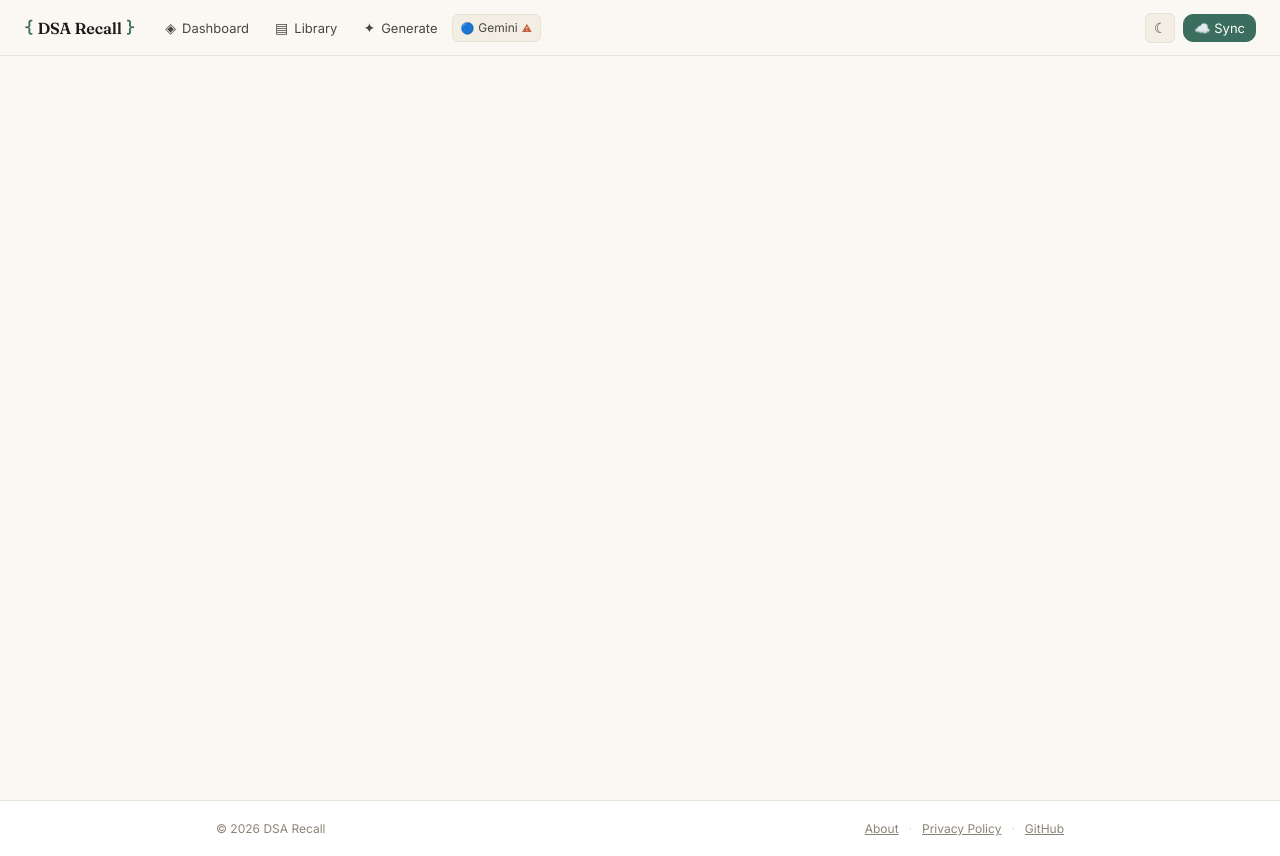
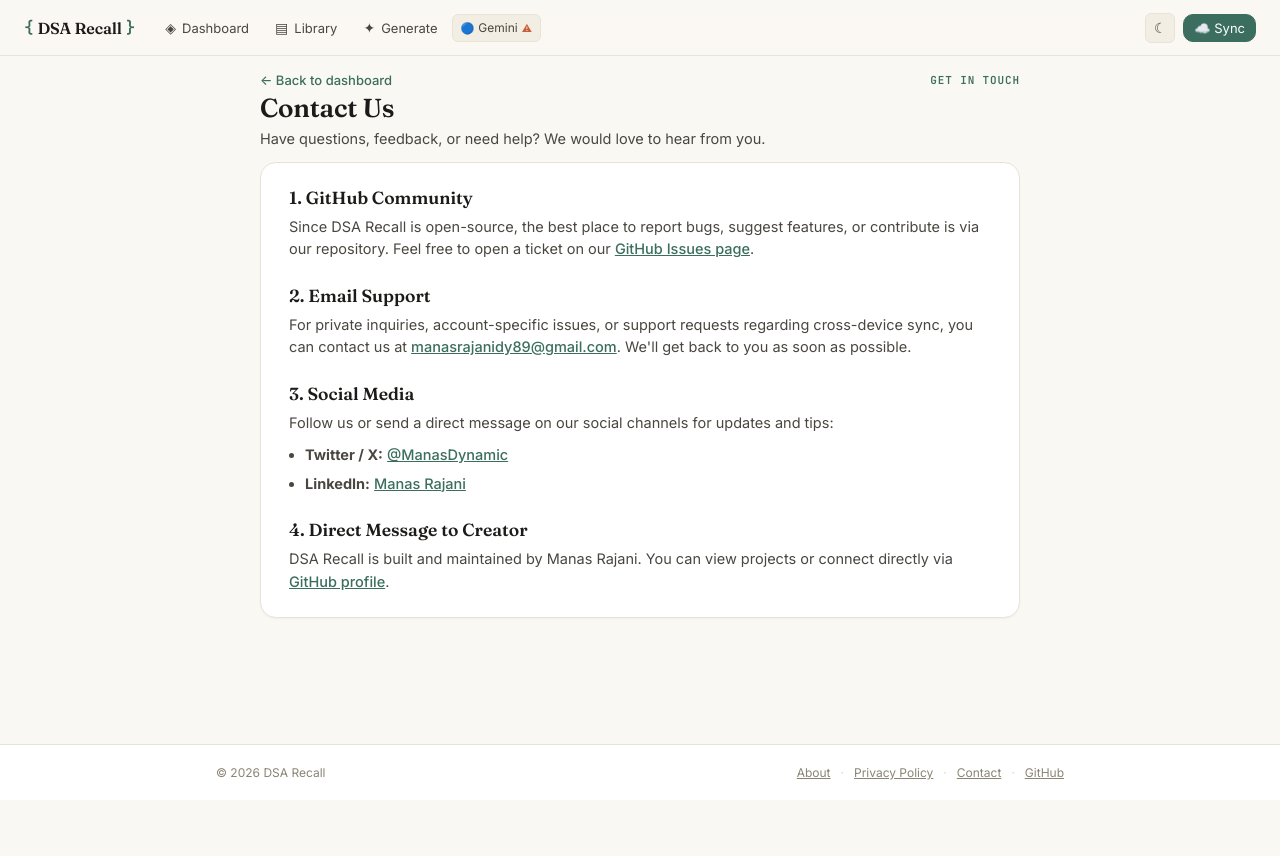
Before and after one commit to MANASZ-WEBDEV/DSA-Revision, a React (Vite) app: page /contact in a window 1280 px wide. After the commit the page ends 800 px from the top, so only its background shows below. Built offline with nearby package versions, Linux system fonts and the light colour scheme; no server answers.

Commit message:
feat: add Contact Us page with real social links and single-viewport layout

```diff
--- a/src/App.tsx
+++ b/src/App.tsx
@@ -13,6 +13,7 @@ import { Onboarding }     from "./components/landing/Onboarding";
 import { ReviewHistory }  from "./components/dashboard/ReviewHistory";
 import { PrivacyPage }    from "./components/landing/PrivacyPage";
 import { AboutPage }      from "./components/landing/AboutPage";
+import { ContactPage }    from "./components/landing/ContactPage";
 import { Analytics }      from "@vercel/analytics/react";
 import { useCardStore, useProviderStore, useReviewHistory, useSessionHistory } from "./hooks/useStore";
 import { useTheme }       from "./hooks/useTheme";
@@ -37,6 +38,7 @@ function AppContent() {
   const isPrivacyPage = location.pathname === "/privacy";
   const isGeneratePage = location.pathname === "/generate";
   const isAboutPage = location.pathname === "/about";
+  const isContactPage = location.pathname === "/contact";
   const [isMobile, setIsMobile] = useState(window.innerWidth <= 768);
 
   useEffect(() => {
@@ -47,7 +49,7 @@ function AppContent() {
     return () => window.removeEventListener("resize", handleResize);
   }, []);
 
-  const shouldLockViewport = (isPrivacyPage || isGeneratePage || isAboutPage) && !isMobile;
+  const shouldLockViewport = (isPrivacyPage || isGeneratePage || isAboutPage || isContactPage) && !isMobile;
   const [showSettings, setShowSettings] = useState(false);
   const [showLogin, setShowLogin] = useState(false);
   const [menuOpen, setMenuOpen] = useState(false);
@@ -406,6 +408,10 @@ function AppContent() {
             path="/about"
             element={<AboutPage />}
           />
+          <Route
+            path="/contact"
+            element={<ContactPage />}
+          />
         </Routes>
       </main>
 
@@ -416,6 +422,8 @@ function AppContent() {
             <Link to="/about" style={s.footerLink}>About</Link>
             <span style={{ color: "var(--border-strong)" }}>·</span>
             <Link to="/privacy" style={s.footerLink}>Privacy Policy</Link>
+            <span style={{ color: "var(--border-strong)" }}>·</span>
+            <Link to="/contact" style={s.footerLink}>Contact</Link>
             <span style={{ color: "var(--border-strong)" }}>·</span>
             <a href="https://github.com/MANASZ-WEBDEV/DSA-Revision" target="_blank" rel="noreferrer" style={s.footerLink}>GitHub</a>
           </div>
--- /dev/null
+++ b/src/components/landing/ContactPage.tsx
@@ -0,0 +1,158 @@
+import { Link } from "react-router-dom";
+import React from "react";
+
+export function ContactPage() {
+  React.useEffect(() => {
+    window.scrollTo(0, 0);
+
+    // Apply overflow: hidden to body to prevent body-level scrolling on desktop
+    const isDesktop = window.innerWidth > 768;
+    const originalOverflow = document.body.style.overflow;
+
+    if (isDesktop) {
+      document.body.style.overflow = "hidden";
+    }
+
+    return () => {
+      document.body.style.overflow = originalOverflow;
+    };
+  }, []);
+
+  return (
+    <div className="animate-fadeInUp privacy-container">
+      <div style={s.header}>
+        <Link to="/" style={s.backLink} className="btn-press">
+          ← Back to dashboard
+        </Link>
+        <span className="font-mono" style={s.eyebrow}>Get In Touch</span>
+      </div>
+
+      <div style={{ marginBottom: 12 }}>
+        <h1 style={s.h1}>Contact Us</h1>
+        <p style={{ fontSize: 14.5, color: "var(--ink-soft)", margin: "4px 0 0", lineHeight: 1.5 }}>
+          Have questions, feedback, or need help? We would love to hear from you.
+        </p>
+      </div>
+
+      <div className="privacy-card">
+        <section style={s.section}>
+          <h2 style={s.sectionTitle}>1. GitHub Community</h2>
+          <p style={s.paragraph}>
+            Since DSA Recall is open-source, the best place to report bugs, suggest features, or contribute is via our repository. Feel free to open a ticket on our{" "}
+            <a href="https://github.com/MANASZ-WEBDEV/DSA-Revision/issues" target="_blank" rel="noreferrer" style={s.link}>
+              GitHub Issues page
+            </a>.
+          </p>
+        </section>
+
+        <section style={s.section}>
+          <h2 style={s.sectionTitle}>2. Email Support</h2>
+          <p style={s.paragraph}>
+            For private inquiries, account-specific issues, or support requests regarding cross-device sync, you can contact us at{" "}
+            <a href="mailto:manasrajanidy89@gmail.com" style={s.link}>
+              manasrajanidy89@gmail.com
+            </a>. We'll get back to you as soon as possible.
+          </p>
+        </section>
+
+        <section style={s.section}>
+          <h2 style={s.sectionTitle}>3. Social Media</h2>
+          <p style={s.paragraph}>
+            Follow us or send a direct message on our social channels for updates and tips:
+          </p>
+          <ul style={s.list}>
+            <li>
+              <strong>Twitter / X:</strong>{" "}
+              <a href="https://x.com/ManasDynamic" target="_blank" rel="noreferrer" style={s.link}>
+                @ManasDynamic
+              </a>
+            </li>
+            <li>
+              <strong>LinkedIn:</strong>{" "}
+              <a href="https://www.linkedin.com/in/manas-rajani/" target="_blank" rel="noreferrer" style={s.link}>
+                Manas Rajani
+              </a>
+            </li>
+          </ul>
+        </section>
+
+        <section style={s.section}>
+          <h2 style={s.sectionTitle}>4. Direct Message to Creator</h2>
+          <p style={s.paragraph}>
+            DSA Recall is built and maintained by Manas Rajani. You can view projects or connect directly via{" "}
+            <a href="https://github.com/MANASZ-WEBDEV" target="_blank" rel="noreferrer" style={s.link}>
+              GitHub profile
+            </a>.
+          </p>
+        </section>
+      </div>
+    </div>
+  );
+}
+
+const s: Record<string, React.CSSProperties> = {
+  header: {
+    display: "flex",
+    justifyContent: "space-between",
+    alignItems: "center",
+    marginBottom: 4,
+  },
+  backLink: {
+    background: "none",
+    border: "none",
+    fontSize: 13,
+    color: "var(--accent)",
+    fontWeight: 500,
+    cursor: "pointer",
+    padding: 0,
+    textDecoration: "none",
+  },
+  eyebrow: {
+    fontSize: 11,
+    fontWeight: 600,
+    letterSpacing: "0.08em",
+    color: "var(--accent)",
+    textTransform: "uppercase",
+  },
+  h1: {
+    fontFamily: "var(--font-display)",
+    fontSize: 26,
+    fontWeight: 600,
+    margin: 0,
+    color: "var(--ink)",
+    letterSpacing: "-0.01em",
+  },
+  section: {
+    display: "flex",
+    flexDirection: "column",
+    gap: 8,
+  },
+  sectionTitle: {
+    fontFamily: "var(--font-display)",
+    fontSize: 17.5,
+    fontWeight: 600,
+    margin: 0,
+    color: "var(--ink)",
+  },
+  paragraph: {
+    fontSize: 14.5,
+    color: "var(--ink-soft)",
+    lineHeight: 1.55,
+    margin: 0,
+  },
+  list: {
+    margin: "2px 0 0 16px",
+    padding: 0,
+    fontSize: 14.5,
+    color: "var(--ink-soft)",
+    lineHeight: 1.55,
+    display: "flex",
+    flexDirection: "column",
+    gap: 6,
+  },
+  link: {
+    color: "var(--accent)",
+    textDecoration: "underline",
+    fontWeight: 500,
+  },
+};
```
